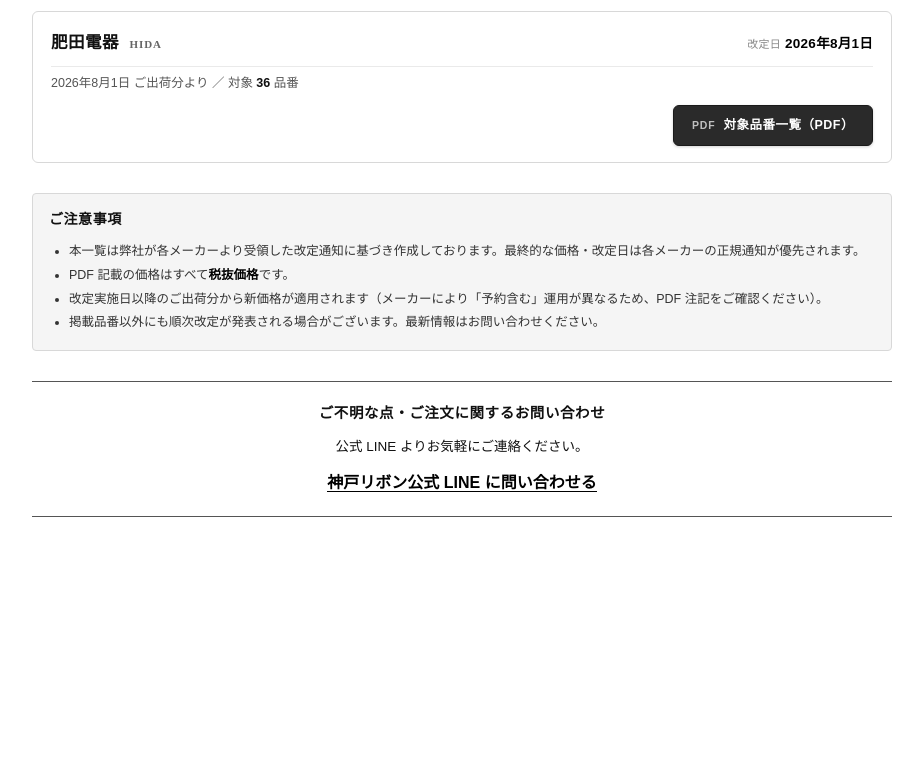
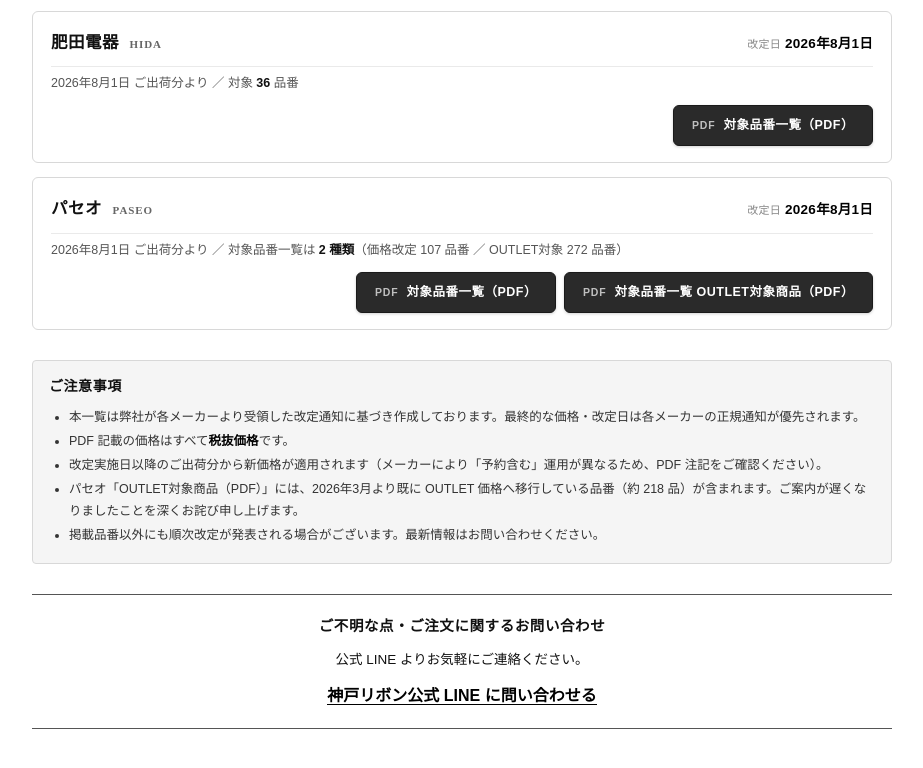
Before and after one commit to kobe-ribbon/kobe-ribbon-supplier-price-updates-2026summer, a plain HTML site: page index.html in a window 1280 px wide. Shown: the part 1678-2446 px from the top of the page, without its empty margins (178-1101 px from the left). Before the commit the page ends 2235 px from the top, so only its background shows below. Drawn offline with Linux system fonts and the light colour scheme.

Commit message:
パセオ 2026年8月1日改定 追加: 値上げ107品 + OUTLET 272品 (2系統 379品)
- index.html: タイトル「主要メーカー9社」、パセオカード追加、OUTLET 2026.03 開始分の注記
- pdfs/: pas_20260801_pricelist.pdf, pas_20260801_pricelist_outlet.pdf を追加
- 累計: 9社・PDF 11本・2,259品番

```diff
--- a/index.html
+++ b/index.html
@@ -3,8 +3,8 @@
 <head>
 <meta charset="utf-8">
 <meta name="viewport" content="width=device-width, initial-scale=1.0">
-<title>【大地農園 7月1日改定】主要メーカー8社 価格改定のご案内</title>
-<meta name="description" content="大地農園（2026年7月1日改定／1,059品番）ほか主要メーカー8社（ケーイーアイ・アスカ・東北花材・ホワイエ・友膳・フロールエバー・肥田電器）の価格改定実施日と対象品番一覧（PDFダウンロード対応）">
+<title>【大地農園 7月1日改定】主要メーカー9社 価格改定のご案内</title>
+<meta name="description" content="大地農園（2026年7月1日改定／1,059品番）ほか主要メーカー9社（ケーイーアイ・アスカ・東北花材・ホワイエ・友膳・フロールエバー・肥田電器・パセオ）の価格改定実施日と対象品番一覧（PDFダウンロード対応）">
 <style>
   html { background: #fff; }
   body {
@@ -179,14 +179,14 @@
 </head>
 <body>
 
-<h1>【大地農園 7月1日改定】<br>主要メーカー8社 価格改定のご案内<br><span style="font-size:14px; font-weight:400; letter-spacing:0.04em;">— 2026年4月〜8月 実施分 —</span></h1>
+<h1>【大地農園 7月1日改定】<br>主要メーカー9社 価格改定のご案内<br><span style="font-size:14px; font-weight:400; letter-spacing:0.04em;">— 2026年4月〜8月 実施分 —</span></h1>
 
 <p>平素より格別のお引き立てを賜り、誠にありがとうございます。</p>
 
 <p>このたび、弊社取り扱いの主要メーカー各社より、製造原価および物流費の高騰を受け、製品価格改定の通知を受領いたしました。お客様には何卒ご理解を賜りたく、各社の改定実施日および対象品番一覧（PDF）を以下のとおりご案内申し上げます。</p>
 
 <div class="lead">
-改定実施日は <strong>2026年4月30日（ケーイーアイ）</strong> を皮切りに <strong>2026年8月1日（肥田電器）</strong> まで順次実施されます。改定後の価格は各社の正規価格表に従い、ご注文時に適用されます。<br>
+改定実施日は <strong>2026年4月30日（ケーイーアイ）</strong> を皮切りに <strong>2026年8月1日（肥田電器・パセオ）</strong> まで順次実施されます。改定後の価格は各社の正規価格表に従い、ご注文時に適用されます。<br>
 ご発注のお見通しを立てやすいよう、対象品番一覧を PDF にてご用意いたしました。価格はすべて税抜表示です。
 </div>
 
@@ -269,6 +269,18 @@
     <div class="card-actions"><a class="pdf-btn" href="pdfs/hda_20260801_pricelist.pdf" target="_blank" rel="noopener">対象品番一覧（PDF）</a></div>
   </div>
 
+  <div class="card">
+    <div class="card-head">
+      <div class="card-supplier">パセオ <span class="en">PASEO</span></div>
+      <div class="card-date"><span class="label">改定日</span>2026年8月1日</div>
+    </div>
+    <div class="card-meta">2026年8月1日 ご出荷分より ／ 対象品番一覧は <span class="count">2 種類</span>（価格改定 107 品番 ／ OUTLET対象 272 品番）</div>
+    <div class="card-actions" style="display:flex; justify-content:flex-end; gap:8px; flex-wrap:wrap;">
+      <a class="pdf-btn" href="pdfs/pas_20260801_pricelist.pdf" target="_blank" rel="noopener">対象品番一覧（PDF）</a>
+      <a class="pdf-btn" href="pdfs/pas_20260801_pricelist_outlet.pdf" target="_blank" rel="noopener">対象品番一覧 OUTLET対象商品（PDF）</a>
+    </div>
+  </div>
+
 </div>
 
 <div class="notes">
@@ -277,6 +289,7 @@
   <li>本一覧は弊社が各メーカーより受領した改定通知に基づき作成しております。最終的な価格・改定日は各メーカーの正規通知が優先されます。</li>
   <li>PDF 記載の価格はすべて<strong>税抜価格</strong>です。</li>
   <li>改定実施日以降のご出荷分から新価格が適用されます（メーカーにより「予約含む」運用が異なるため、PDF 注記をご確認ください）。</li>
+  <li>パセオ「OUTLET対象商品（PDF）」には、2026年3月より既に OUTLET 価格へ移行している品番（約 218 品）が含まれます。ご案内が遅くなりましたことを深くお詫び申し上げます。</li>
   <li>掲載品番以外にも順次改定が発表される場合がございます。最新情報はお問い合わせください。</li>
 </ul>
 </div>
```
Also changed, not shown: 2 other files.
